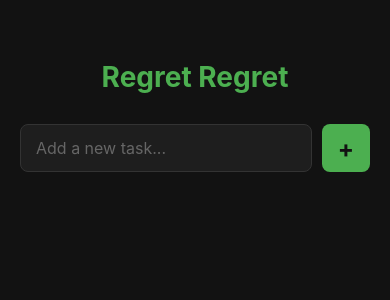
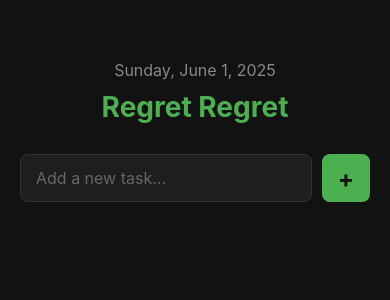
Before and after one commit to GralastairBean/rrFrontend, a React Native app in the folder regretRegret/: screen / in a window 390 px wide. Shown: the top 300 px of the page. Built offline with nearby package versions, Linux system fonts and the light colour scheme.

Commit message:
add date

```diff
--- a/regretRegret/App.tsx
+++ b/regretRegret/App.tsx
@@ -1,6 +1,6 @@
 import { StyleSheet, Text, View, TouchableOpacity, TextInput, FlatList, KeyboardAvoidingView, Platform } from 'react-native';
 import { StatusBar } from 'expo-status-bar';
-import { useState } from 'react';
+import { useState, useEffect } from 'react';
 
 interface Task {
   id: string;
@@ -11,6 +11,27 @@ interface Task {
 export default function App() {
   const [task, setTask] = useState('');
   const [tasks, setTasks] = useState<Task[]>([]);
+  const [currentDate, setCurrentDate] = useState(new Date());
+
+  useEffect(() => {
+    const timer = setInterval(() => {
+      setCurrentDate(new Date());
+    }, 60000); // Update every minute
+
+    return () => clearInterval(timer);
+  }, []);
+
+  const formatDate = (date: Date) => {
+    const days = ['Sunday', 'Monday', 'Tuesday', 'Wednesday', 'Thursday', 'Friday', 'Saturday'];
+    const months = ['January', 'February', 'March', 'April', 'May', 'June', 'July', 'August', 'September', 'October', 'November', 'December'];
+
+    const day = days[date.getDay()];
+    const month = months[date.getMonth()];
+    const dateNum = date.getDate();
+    const year = date.getFullYear();
+
+    return `${day}, ${month} ${dateNum}, ${year}`;
+  };
 
   const addTask = () => {
     if (task.trim().length > 0) {
@@ -31,6 +52,7 @@ export default function App() {
       style={styles.container}
     >
       <StatusBar style="light" />
+      <Text style={styles.dateText}>{formatDate(currentDate)}</Text>
       <Text style={styles.title}>Regret Regret</Text>
 
       <View style={styles.inputContainer}>
@@ -75,6 +97,12 @@ const styles = StyleSheet.create({
     flex: 1,
     backgroundColor: '#121212',
     paddingTop: 60,
+  },
+  dateText: {
+    fontSize: 16,
+    color: '#888',
+    textAlign: 'center',
+    marginBottom: 10,
   },
   title: {
     fontSize: 28,
```
